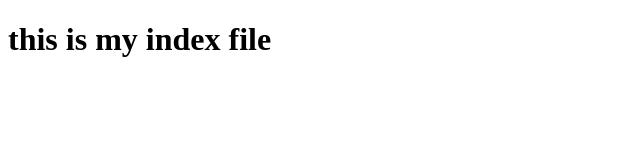
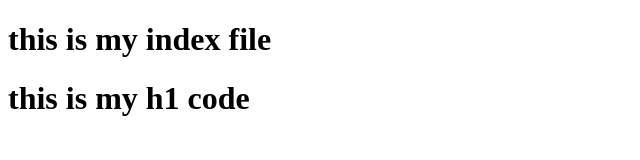
Before and after one commit to Aaryaynk/cherry, a plain HTML site: page index.html in a window 1280 px wide. Shown: the whole page, without its empty margins (0-640 px from the left). Drawn offline with Linux system fonts and the light colour scheme.

Commit message:
third commit

```diff
--- a/index.html
+++ b/index.html
@@ -7,5 +7,6 @@
 </head>
 <body>
     <h1>this is my index file</h1>
+    <h1>this is my h1 code</h1>
 </body>
 </html>
```
